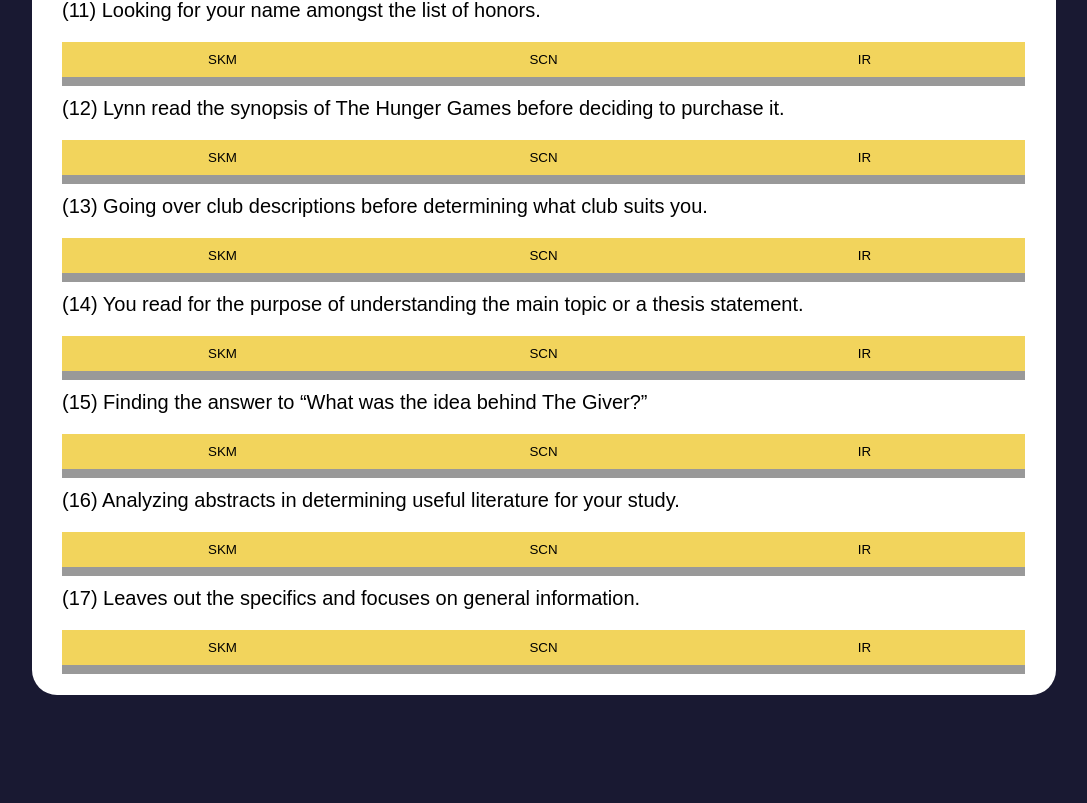
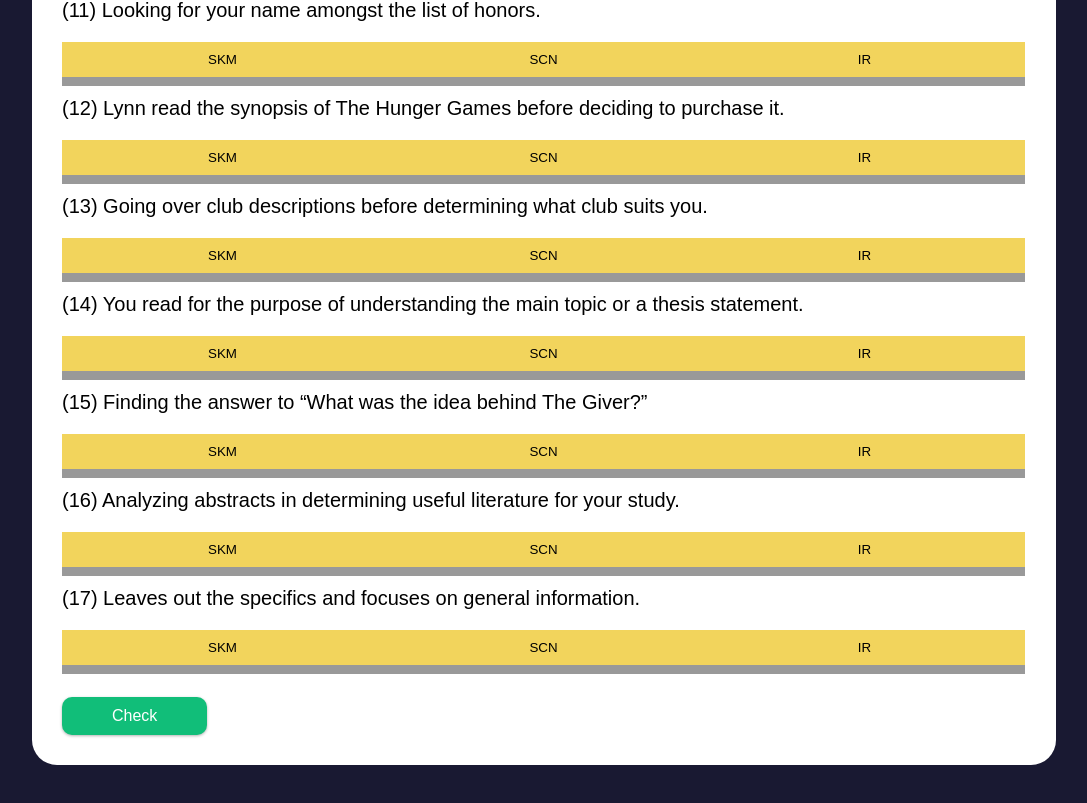
Before and after one commit to Nunin123/BTVer6, a plain HTML site: page FirstQuarter/RC/1Q_RC_Drill1.html in a window 1280 px wide. Shown: the part 1473-2276 px from the top of the page, without its empty margins (96-1183 px from the left). Drawn offline with Linux system fonts and the light colour scheme; a web font is replaced by a local one.

Commit message:
added 1Q RC Drill 1 check button

```diff
--- a/FirstQuarter/RC/1Q_RC_Drill1.html
+++ b/FirstQuarter/RC/1Q_RC_Drill1.html
@@ -194,6 +194,12 @@
                     <button class="drill1btn" style="width:33.3%" onmousedown="btnActive('grpbtnDiv17')" onmousedown="btnActive('grpbtnDiv17')" onclick="btnActive('grpbtnDiv17')">IR</button>
                 </div>
             </div>
+            <div>
+                </br></br>
+                <form class="drillCheckfrm" action="#">
+                    <button id="btngreen" class="btn" type="submit">Check</button>
+                </form>
+            </div>
         </div>
     </div>
 
--- a/css/style.css
+++ b/css/style.css
@@ -959,7 +959,10 @@ div.lesson center img{
     box-shadow: 0 5px #666;
     transform: translateY(4px);
 }
-
+/*
+.drillCheckfrm {
+    float: right;
+} */
 
 /* end */
 
```
